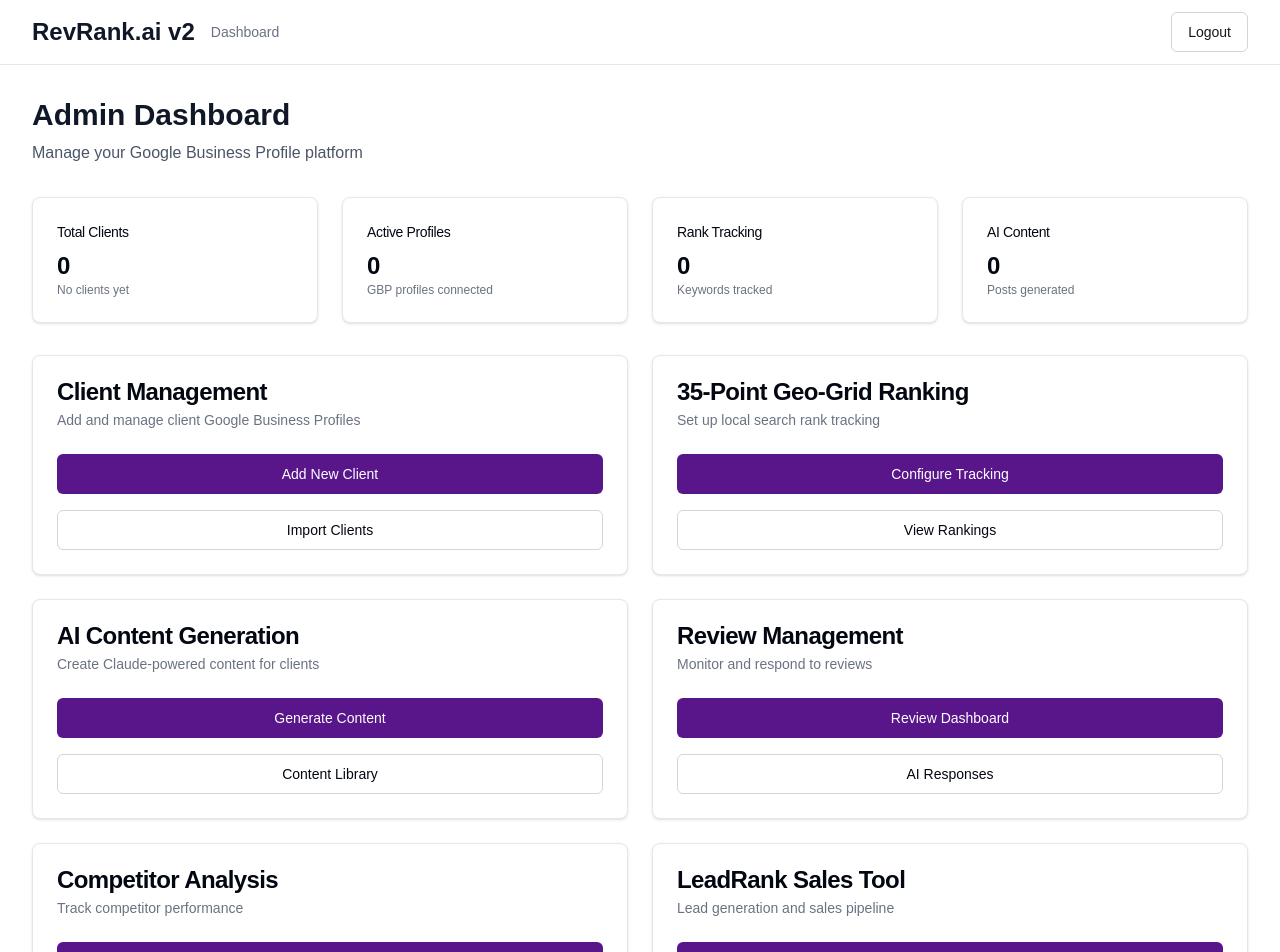
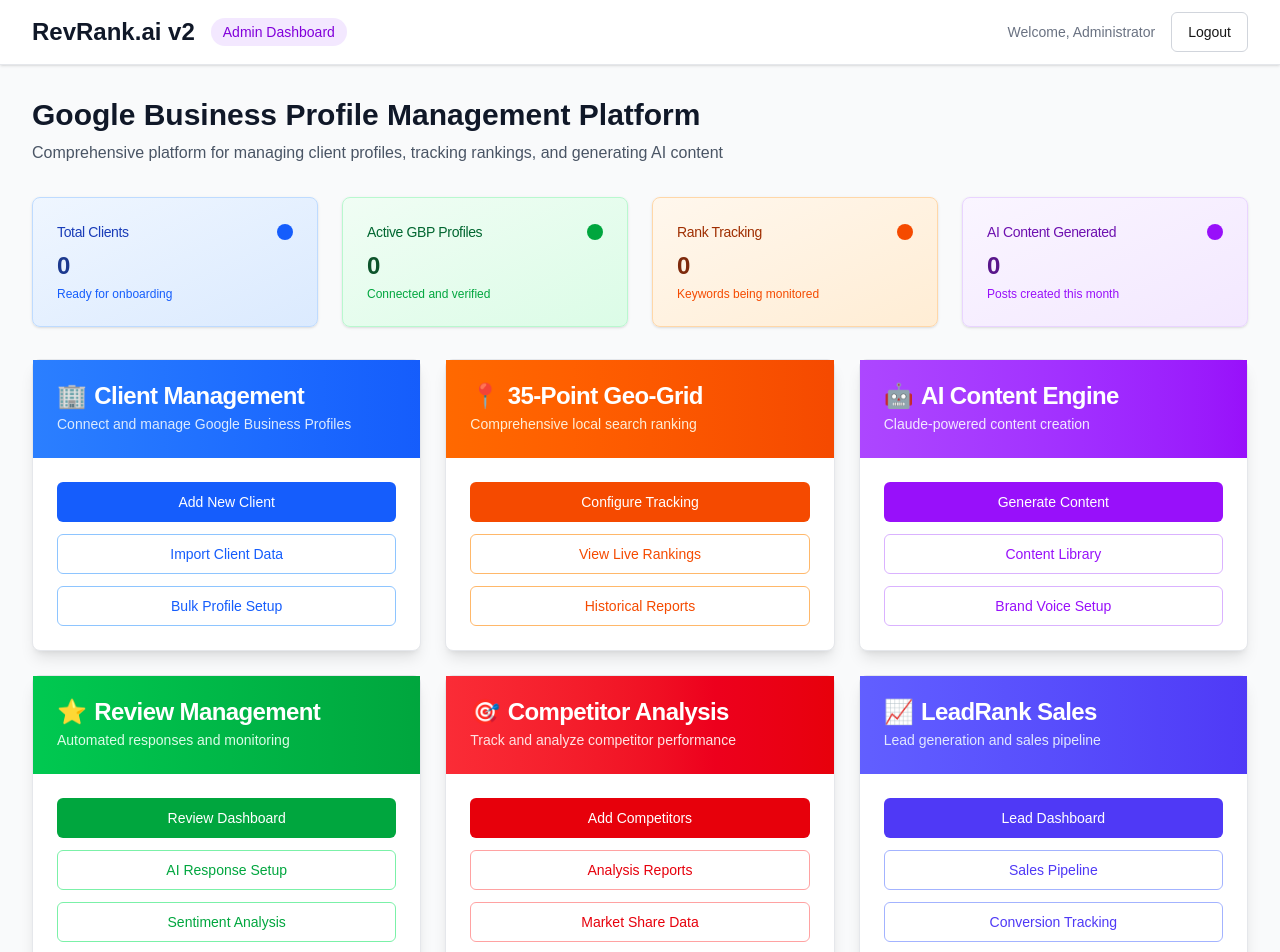
Before and after one commit to thedarksco/revrank-ai-v2-fresh, a Next.js app: page /dashboard in a window 1280 px wide. Shown: the top 952 px of the page. Built offline with nearby package versions, Linux system fonts and the light colour scheme.

Commit message:
PROFESSIONAL DASHBOARD: Restore the actual professional SaaS design with gradients, colors, and modern styling

```diff
--- a/app/dashboard/page.tsx
+++ b/app/dashboard/page.tsx
@@ -1,18 +1,27 @@
+'use client'
+
 import { Card, CardContent, CardDescription, CardHeader, CardTitle } from "@/components/ui/card"
 import { Button } from "@/components/ui/button"
 
 export default function Dashboard() {
   return (
-    <div className="min-h-screen bg-white">
-      {/* Header */}
-      <header className="border-b border-gray-200">
+    <div className="min-h-screen bg-gray-50">
+      {/* Modern Header */}
+      <header className="bg-white border-b border-gray-200 shadow-sm">
         <div className="max-w-7xl mx-auto px-4 sm:px-6 lg:px-8">
           <div className="flex justify-between items-center h-16">
-            <div className="flex items-center">
+            <div className="flex items-center space-x-4">
               <h1 className="text-2xl font-bold text-gray-900">RevRank.ai v2</h1>
-              <span className="ml-4 text-sm text-gray-500">Dashboard</span>
+              <div className="hidden md:flex items-center space-x-2">
+                <span className="px-3 py-1 bg-purple-100 text-purple-700 text-sm rounded-full font-medium">
+                  Admin Dashboard
+                </span>
+              </div>
             </div>
             <div className="flex items-center space-x-4">
+              <div className="hidden md:flex items-center space-x-2 text-sm text-gray-500">
+                <span>Welcome, Administrator</span>
+              </div>
               <Button variant="outline" asChild>
                 <a href="/">Logout</a>
               </Button>
@@ -23,128 +32,217 @@
 
       {/* Dashboard Content */}
       <div className="max-w-7xl mx-auto py-8 px-4 sm:px-6 lg:px-8">
+        {/* Page Header */}
         <div className="mb-8">
-          <h2 className="text-3xl font-bold text-gray-900">Admin Dashboard</h2>
-          <p className="text-gray-600 mt-2">Manage your Google Business Profile platform</p>
+          <h2 className="text-3xl font-bold text-gray-900">Google Business Profile Management Platform</h2>
+          <p className="text-gray-600 mt-2">Comprehensive platform for managing client profiles, tracking rankings, and generating AI content</p>
         </div>
 
-        {/* Stats Overview */}
+        {/* Key Metrics Overview */}
         <div className="grid grid-cols-1 md:grid-cols-2 lg:grid-cols-4 gap-6 mb-8">
-          <Card>
+          <Card className="bg-gradient-to-br from-blue-50 to-blue-100 border-blue-200">
             <CardHeader className="flex flex-row items-center justify-between space-y-0 pb-2">
-              <CardTitle className="text-sm font-medium">Total Clients</CardTitle>
+              <CardTitle className="text-sm font-medium text-blue-800">Total Clients</CardTitle>
+              <div className="h-4 w-4 bg-blue-600 rounded-full"></div>
             </CardHeader>
             <CardContent>
-              <div className="text-2xl font-bold">0</div>
-              <p className="text-xs text-gray-500">No clients yet</p>
+              <div className="text-2xl font-bold text-blue-900">0</div>
+              <p className="text-xs text-blue-600 mt-1">Ready for onboarding</p>
             </CardContent>
           </Card>
 
-          <Card>
+          <Card className="bg-gradient-to-br from-green-50 to-green-100 border-green-200">
             <CardHeader className="flex flex-row items-center justify-between space-y-0 pb-2">
-              <CardTitle className="text-sm font-medium">Active Profiles</CardTitle>
+              <CardTitle className="text-sm font-medium text-green-800">Active GBP Profiles</CardTitle>
+              <div className="h-4 w-4 bg-green-600 rounded-full"></div>
             </CardHeader>
             <CardContent>
-              <div className="text-2xl font-bold">0</div>
-              <p className="text-xs text-gray-500">GBP profiles connected</p>
+              <div className="text-2xl font-bold text-green-900">0</div>
+              <p className="text-xs text-green-600 mt-1">Connected and verified</p>
             </CardContent>
           </Card>
 
-          <Card>
+          <Card className="bg-gradient-to-br from-orange-50 to-orange-100 border-orange-200">
             <CardHeader className="flex flex-row items-center justify-between space-y-0 pb-2">
-              <CardTitle className="text-sm font-medium">Rank Tracking</CardTitle>
+              <CardTitle className="text-sm font-medium text-orange-800">Rank Tracking</CardTitle>
+              <div className="h-4 w-4 bg-orange-600 rounded-full"></div>
             </CardHeader>
             <CardContent>
-              <div className="text-2xl font-bold">0</div>
-              <p className="text-xs text-gray-500">Keywords tracked</p>
+              <div className="text-2xl font-bold text-orange-900">0</div>
+              <p className="text-xs text-orange-600 mt-1">Keywords being monitored</p>
             </CardContent>
           </Card>
 
-          <Card>
+          <Card className="bg-gradient-to-br from-purple-50 to-purple-100 border-purple-200">
             <CardHeader className="flex flex-row items-center justify-between space-y-0 pb-2">
-              <CardTitle className="text-sm font-medium">AI Content</CardTitle>
+              <CardTitle className="text-sm font-medium text-purple-800">AI Content Generated</CardTitle>
+              <div className="h-4 w-4 bg-purple-600 rounded-full"></div>
             </CardHeader>
             <CardContent>
-              <div className="text-2xl font-bold">0</div>
-              <p className="text-xs text-gray-500">Posts generated</p>
+              <div className="text-2xl font-bold text-purple-900">0</div>
+              <p className="text-xs text-purple-600 mt-1">Posts created this month</p>
             </CardContent>
           </Card>
         </div>
 
-        {/* Main Features */}
-        <div className="grid grid-cols-1 lg:grid-cols-2 gap-6">
-          {/* Client Management */}
-          <Card>
-            <CardHeader>
-              <CardTitle>Client Management</CardTitle>
-              <CardDescription>Add and manage client Google Business Profiles</CardDescription>
+        {/* Platform Management Sections */}
+        <div className="grid grid-cols-1 lg:grid-cols-2 xl:grid-cols-3 gap-6 mb-8">
+          {/* Client & Profile Management */}
+          <Card className="bg-white shadow-lg hover:shadow-xl transition-shadow">
+            <CardHeader className="bg-gradient-to-r from-blue-500 to-blue-600 text-white">
+              <CardTitle className="flex items-center space-x-2">
+                <span>🏢</span>
+                <span>Client Management</span>
+              </CardTitle>
+              <CardDescription className="text-blue-100">
+                Connect and manage Google Business Profiles
+              </CardDescription>
             </CardHeader>
-            <CardContent className="space-y-4">
-              <Button className="w-full">Add New Client</Button>
-              <Button variant="outline" className="w-full">Import Clients</Button>
+            <CardContent className="p-6">
+              <div className="space-y-3">
+                <Button className="w-full bg-blue-600 hover:bg-blue-700">Add New Client</Button>
+                <Button variant="outline" className="w-full border-blue-300 text-blue-600 hover:bg-blue-50">Import Client Data</Button>
+                <Button variant="outline" className="w-full border-blue-300 text-blue-600 hover:bg-blue-50">Bulk Profile Setup</Button>
+              </div>
             </CardContent>
           </Card>
 
-          {/* Rank Tracking Setup */}
-          <Card>
-            <CardHeader>
-              <CardTitle>35-Point Geo-Grid Ranking</CardTitle>
-              <CardDescription>Set up local search rank tracking</CardDescription>
+          {/* Rank Tracking */}
+          <Card className="bg-white shadow-lg hover:shadow-xl transition-shadow">
+            <CardHeader className="bg-gradient-to-r from-orange-500 to-orange-600 text-white">
+              <CardTitle className="flex items-center space-x-2">
+                <span>📍</span>
+                <span>35-Point Geo-Grid</span>
+              </CardTitle>
+              <CardDescription className="text-orange-100">
+                Comprehensive local search ranking
+              </CardDescription>
             </CardHeader>
-            <CardContent className="space-y-4">
-              <Button className="w-full">Configure Tracking</Button>
-              <Button variant="outline" className="w-full">View Rankings</Button>
+            <CardContent className="p-6">
+              <div className="space-y-3">
+                <Button className="w-full bg-orange-600 hover:bg-orange-700">Configure Tracking</Button>
+                <Button variant="outline" className="w-full border-orange-300 text-orange-600 hover:bg-orange-50">View Live Rankings</Button>
+                <Button variant="outline" className="w-full border-orange-300 text-orange-600 hover:bg-orange-50">Historical Reports</Button>
+              </div>
             </CardContent>
           </Card>
 
-          {/* AI Content */}
-          <Card>
-            <CardHeader>
-              <CardTitle>AI Content Generation</CardTitle>
-              <CardDescription>Create Claude-powered content for clients</CardDescription>
+          {/* AI Content Generation */}
+          <Card className="bg-white shadow-lg hover:shadow-xl transition-shadow">
+            <CardHeader className="bg-gradient-to-r from-purple-500 to-purple-600 text-white">
+              <CardTitle className="flex items-center space-x-2">
+                <span>🤖</span>
+                <span>AI Content Engine</span>
+              </CardTitle>
+              <CardDescription className="text-purple-100">
+                Claude-powered content creation
+              </CardDescription>
             </CardHeader>
-            <CardContent className="space-y-4">
-              <Button className="w-full">Generate Content</Button>
-              <Button variant="outline" className="w-full">Content Library</Button>
+            <CardContent className="p-6">
+              <div className="space-y-3">
+                <Button className="w-full bg-purple-600 hover:bg-purple-700">Generate Content</Button>
+                <Button variant="outline" className="w-full border-purple-300 text-purple-600 hover:bg-purple-50">Content Library</Button>
+                <Button variant="outline" className="w-full border-purple-300 text-purple-600 hover:bg-purple-50">Brand Voice Setup</Button>
+              </div>
             </CardContent>
           </Card>
 
           {/* Review Management */}
-          <Card>
-            <CardHeader>
-              <CardTitle>Review Management</CardTitle>
-              <CardDescription>Monitor and respond to reviews</CardDescription>
+          <Card className="bg-white shadow-lg hover:shadow-xl transition-shadow">
+            <CardHeader className="bg-gradient-to-r from-green-500 to-green-600 text-white">
+              <CardTitle className="flex items-center space-x-2">
+                <span>⭐</span>
+                <span>Review Management</span>
+              </CardTitle>
+              <CardDescription className="text-green-100">
+                Automated responses and monitoring
+              </CardDescription>
             </CardHeader>
-            <CardContent className="space-y-4">
-              <Button className="w-full">Review Dashboard</Button>
-              <Button variant="outline" className="w-full">AI Responses</Button>
+            <CardContent className="p-6">
+              <div className="space-y-3">
+                <Button className="w-full bg-green-600 hover:bg-green-700">Review Dashboard</Button>
+                <Button variant="outline" className="w-full border-green-300 text-green-600 hover:bg-green-50">AI Response Setup</Button>
+                <Button variant="outline" className="w-full border-green-300 text-green-600 hover:bg-green-50">Sentiment Analysis</Button>
+              </div>
             </CardContent>
           </Card>
 
           {/* Competitor Analysis */}
-          <Card>
-            <CardHeader>
-              <CardTitle>Competitor Analysis</CardTitle>
-              <CardDescription>Track competitor performance</CardDescription>
+          <Card className="bg-white shadow-lg hover:shadow-xl transition-shadow">
+            <CardHeader className="bg-gradient-to-r from-red-500 to-red-600 text-white">
+              <CardTitle className="flex items-center space-x-2">
+                <span>🎯</span>
+                <span>Competitor Analysis</span>
+              </CardTitle>
+              <CardDescription className="text-red-100">
+                Track and analyze competitor performance
+              </CardDescription>
             </CardHeader>
-            <CardContent className="space-y-4">
-              <Button className="w-full">Add Competitors</Button>
-              <Button variant="outline" className="w-full">Analysis Reports</Button>
+            <CardContent className="p-6">
+              <div className="space-y-3">
+                <Button className="w-full bg-red-600 hover:bg-red-700">Add Competitors</Button>
+                <Button variant="outline" className="w-full border-red-300 text-red-600 hover:bg-red-50">Analysis Reports</Button>
+                <Button variant="outline" className="w-full border-red-300 text-red-600 hover:bg-red-50">Market Share Data</Button>
+              </div>
             </CardContent>
           </Card>
 
-          {/* LeadRank Sales */}
-          <Card>
-            <CardHeader>
-              <CardTitle>LeadRank Sales Tool</CardTitle>
-              <CardDescription>Lead generation and sales pipeline</CardDescription>
+          {/* LeadRank Sales Tool */}
+          <Card className="bg-white shadow-lg hover:shadow-xl transition-shadow">
+            <CardHeader className="bg-gradient-to-r from-indigo-500 to-indigo-600 text-white">
+              <CardTitle className="flex items-center space-x-2">
+                <span>📈</span>
+                <span>LeadRank Sales</span>
+              </CardTitle>
+              <CardDescription className="text-indigo-100">
+                Lead generation and sales pipeline
+              </CardDescription>
             </CardHeader>
-            <CardContent className="space-y-4">
-              <Button className="w-full">Lead Dashboard</Button>
-              <Button variant="outline" className="w-full">Sales Pipeline</Button>
+            <CardContent className="p-6">
+              <div className="space-y-3">
+                <Button className="w-full bg-indigo-600 hover:bg-indigo-700">Lead Dashboard</Button>
+                <Button variant="outline" className="w-full border-indigo-300 text-indigo-600 hover:bg-indigo-50">Sales Pipeline</Button>
+                <Button variant="outline" className="w-full border-indigo-300 text-indigo-600 hover:bg-indigo-50">Conversion Tracking</Button>
+              </div>
             </CardContent>
           </Card>
         </div>
+
+        {/* Quick Actions */}
+        <Card className="bg-white shadow-lg">
+          <CardHeader>
+            <CardTitle>Quick Actions</CardTitle>
+            <CardDescription>Common tasks for platform management</CardDescription>
+          </CardHeader>
+          <CardContent>
+            <div className="grid grid-cols-1 md:grid-cols-3 lg:grid-cols-6 gap-4">
+              <Button variant="outline" className="h-16 flex flex-col items-center justify-center space-y-1">
+                <span className="text-lg">📊</span>
+                <span className="text-xs">Analytics</span>
+              </Button>
+              <Button variant="outline" className="h-16 flex flex-col items-center justify-center space-y-1">
+                <span className="text-lg">⚙️</span>
+                <span className="text-xs">Settings</span>
+              </Button>
+              <Button variant="outline" className="h-16 flex flex-col items-center justify-center space-y-1">
+                <span className="text-lg">📁</span>
+                <span className="text-xs">Export Data</span>
+              </Button>
+              <Button variant="outline" className="h-16 flex flex-col items-center justify-center space-y-1">
+                <span className="text-lg">👥</span>
+                <span className="text-xs">User Management</span>
+              </Button>
+              <Button variant="outline" className="h-16 flex flex-col items-center justify-center space-y-1">
+                <span className="text-lg">🔧</span>
+                <span className="text-xs">API Config</span>
+              </Button>
+              <Button variant="outline" className="h-16 flex flex-col items-center justify-center space-y-1">
+                <span className="text-lg">💬</span>
+                <span className="text-xs">Support</span>
+              </Button>
+            </div>
+          </CardContent>
+        </Card>
       </div>
     </div>
   )
```
